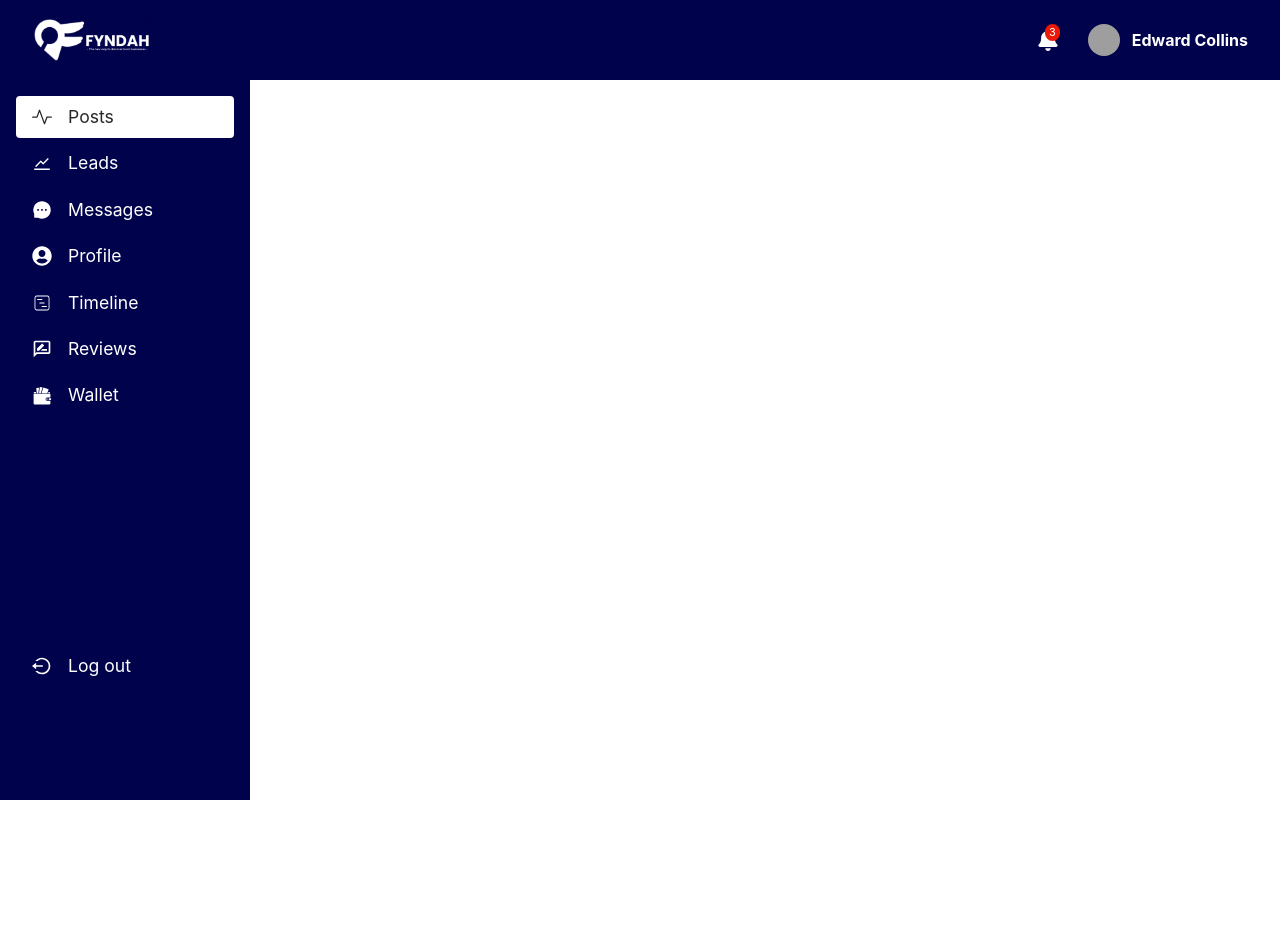
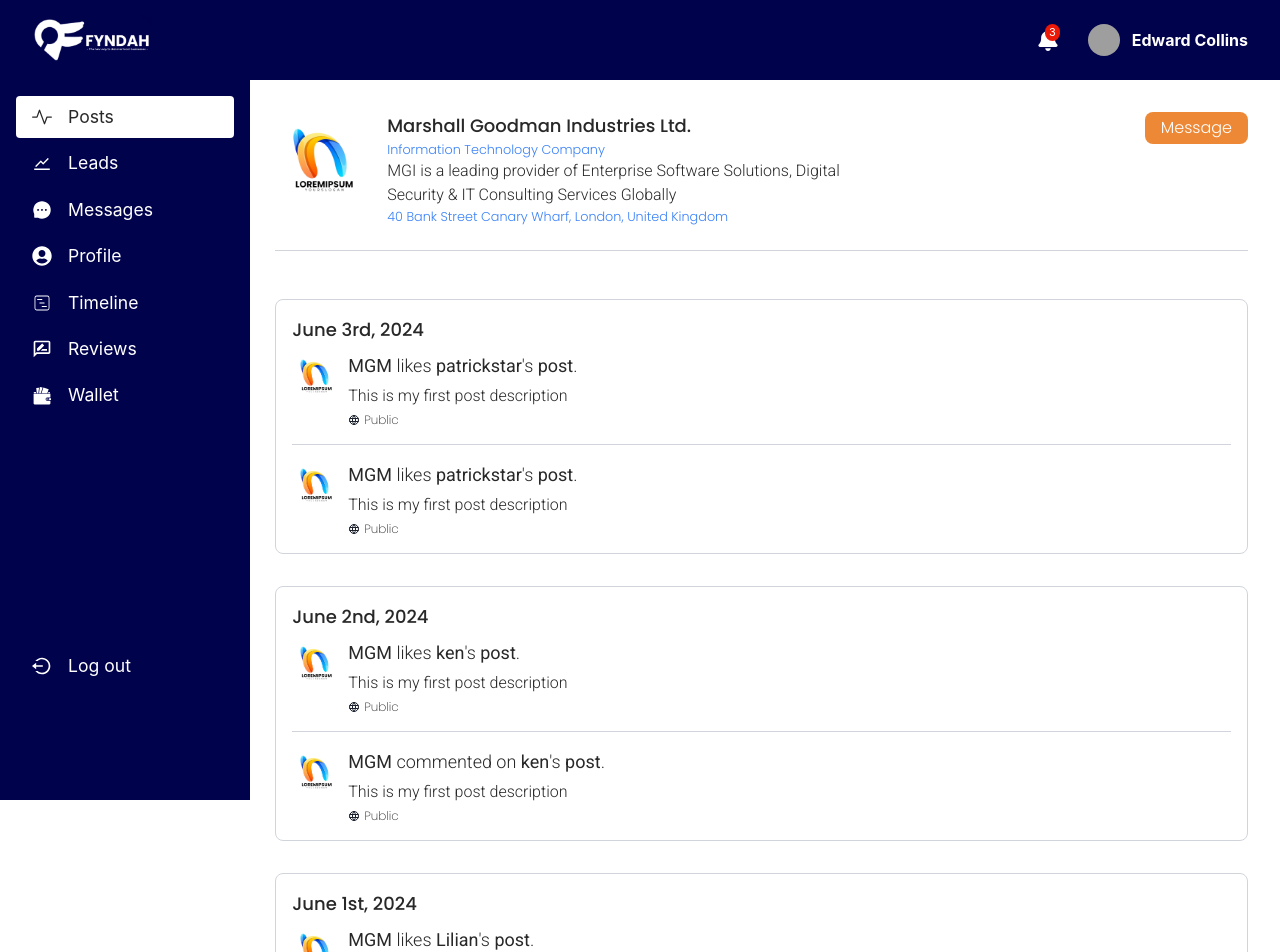
Before and after one commit to MarshallGoodmanIndustries/fyndah, a React (Vite) app: page /businessDashboard/1/timeline in a window 1280 px wide. Shown: the top 952 px of the page. Before the commit the page ends 800 px from the top, so only its background shows below. Built offline with nearby package versions, Linux system fonts and the light colour scheme; grey boxes are pictures that could not be loaded; what tailwindcss-animation-delay would draw is missing.

Commit message:
completed business timeline

```diff
--- a/src/components/businessDashboard/BusinessDashboardLayout.jsx
+++ b/src/components/businessDashboard/BusinessDashboardLayout.jsx
@@ -21,7 +21,6 @@ const BusinessDashboardLayout = () => {
         <section className='business-outlet w-screen'>
         <Outlet />
         </section>
-
     </div>
   )
 }
--- a/src/components/businessDashboard/Timeline.jsx
+++ b/src/components/businessDashboard/Timeline.jsx
@@ -1,9 +1,32 @@
-function BusinessTimeline () {
+import { BusinessTimeline } from "../uiComponents/business";
+import { businesslogo } from "../../assets/images";
+
+const Timeline = () => {
     return (
-        <div>
-           Business Timeline
-        </div>
-    )
+        <>
+            <section className="w-full flex sm:justify-end py-4 px-4 sm:px-5 md:px-6 lg:px-8">
+                <section className="w-full sm:max-w-[65%] md:max-w-[70%] lg:max-w-[75%] xl:max-w-[80%] flex flex-col items-center lg:items-start lg:flex-row pt-4 pb-6 gap-4 border-b border-gray-300">
+                    <div className="w-fit">
+                        <div className="max-w-24 rounded-full border-2 border-primary border-opacity-20">
+                            <img src={businesslogo} className="w-full h-full" alt="business timeline display" />
+                        </div>
+                        {/* <p className="font-poppins font-normal text-textDark text-base text-center">MGI</p> */}
+                    </div>
+                    <div className="flex flex-col text-center lg:text-start  sm:max-w-[70%] md:max-w-[60%] lg:max-w-[50%]">
+                        <h2 className="font-poppins text-textDark font-medium text-lg">Marshall Goodman Industries Ltd.</h2>
+                        <p className="font-poppins text-blue-500 font-light text-[0.8rem]">Information Technology Company</p>
+                        <p className="font-roboto font-light text-textDark text-base">MGI is a leading provider of Enterprise Software Solutions, Digital Security & IT Consulting Services Globally</p>
+                        <p className="font-poppins font-light text-blue-500 text-[0.8rem]">40 Bank Street Canary Wharf, London, United Kingdom</p>
+                    </div>
+                    <div className="flex-1 flex justify-end">
+                        <button className=" font-poppins text-base font-light text-primary bg-accent hover:bg-accentDark transition-all duration-300 rounded-lg py-1 px-4">Message</button>
+                    </div>
+                </section>
+            </section>
+            <BusinessTimeline />
+        </>
+
+)
 }
 
-export default BusinessTimeline;
+export default Timeline;
--- /dev/null
+++ b/src/components/uiComponents/business/BusinessTimeline.jsx
@@ -0,0 +1,39 @@
+import { timelineDummyData } from "../../../routes/Navigations";
+import { TbWorld } from "react-icons/tb";
+
+const BusinessTimeline = () => {
+  return (
+    <section>
+        <section className="w-full h-full flex flex-col gap-8 sm:items-end p-8">
+            {timelineDummyData?.map((data, index) => (
+                <div key={index} className="flex flex-col gap-2 p-2 sm:p-4 w-full sm:max-w-[55%] md:max-w-[65%] lg:max-w-[75%] xl:max-w-[80%]  rounded-lg border border-gray-300">
+                    <h2 className="font-poppins font-medium text-textDark text-base sm:text-lg">{data.timestamp}</h2>
+                    <ul>
+                        {data.details?.map((detail, index) => (
+                            <li key={index} className="businessTimelineSibling flex gap-2">
+                                <div className="w-full max-w-12 h-full rounded-full overflow-hidden">
+                                    <img src={detail.timelineImg} alt="post id profile display picture" />
+                                </div>
+                                <div className="flex flex-col gap-1">
+                                    <h3 className="font-roboto font-light text-textDark text-base sm:text-lg">
+                                        <span className="font-normal">{detail.timelineUserName} </span> {detail.timelineReaction}{detail.timelineReaction === "commented" && " on"} <span className="font-normal">{detail.timelinePostIdUsername}</span>&#39;s <span className="font-normal">post</span>.
+                                    </h3>
+                                    <p className="font-roboto font-light text-textDark text-sm sm:text-base w-full">{detail.timelinePostIdDescription}</p>
+                                    <div className="flex items-center gap-1">
+                                        <TbWorld className="w-3 h-3" />
+                                        <p className="font-poppins font-extralight text-textDark text-xs">Public</p>
+                                    </div>
+                                </div>
+                            </li>
+                        ))}
+                    </ul>
+                </div>
+
+            ))}
+
+        </section>
+    </section>
+  )
+}
+
+export default BusinessTimeline;
--- /dev/null
+++ b/src/components/uiComponents/business/index.js
@@ -0,0 +1,3 @@
+import BusinessTimeline from "./BusinessTimeline";
+
+export { BusinessTimeline};
--- a/src/components/uiComponents/index.js
+++ b/src/components/uiComponents/index.js
@@ -1,5 +1,6 @@
 import Button from "./Button";
 import { FeaturedPost, FeaturedPostLoading } from "./post";
+import { BusinessTimeline } from "./business";
 import SearchBusinessProfile from "./SearchBusinessProfile";
 import Loading from "./Loading";
 
--- a/src/index.css
+++ b/src/index.css
@@ -10,7 +10,11 @@
     background-repeat: no-repeat;
     background-size: cover;
 }
-
+.businessTimelineSibling + .businessTimelineSibling{
+    border-top: 1px solid rgb(209 213 219 / 1);
+    padding-top: 1rem;
+    margin-top: 1rem;
+}
 #postBox{
     scrollbar-width: thin;
 }
--- a/src/routes/Navigations.jsx
+++ b/src/routes/Navigations.jsx
@@ -1,4 +1,5 @@
 import { businesslogo } from "../assets/images";
+
 
 const landingPageNavMenu = [
     {
@@ -77,6 +78,87 @@ const searchQueryBusinessProfiles = [
       }
 ]
 
+const featuredPostsLoadingDummy = [1,2,3,4,5,6,7,8,9];
+
+const timelineDummyData = [
+    {
+        timestamp: "June 3rd, 2024",
+        details: [
+            {
+                timelineImg: businesslogo,
+                timelineUserName: "MGM",
+                timelineReaction: "likes",
+                timelinePostIdUsername: "patrickstar",
+                timelinePostIdDescription: 'This is my first post description',
+            },
+            {
+                timelineImg: businesslogo,
+                timelineUserName: "MGM",
+                timelineReaction: "likes",
+                timelinePostIdUsername: "patrickstar",
+                timelinePostIdDescription: 'This is my first post description',
+            },
+        ]
+    },
+    {
+        timestamp: "June 2nd, 2024",
+        details: [
+            {
+                timelineImg: businesslogo,
+                timelineUserName: "MGM",
+                timelineReaction: "likes",
+                timelinePostIdUsername: "ken",
+                timelinePostIdDescription: 'This is my first post description',
+            },
+            {
+                timelineImg: businesslogo,
+                timelineUserName: "MGM",
+                timelineReaction: "commented",
+                timelinePostIdUsername: "ken",
+                timelinePostIdDescription: 'This is my first post description',
+            },
+        ]
+    },
+    {
+        timestamp: "June 1st, 2024",
+        details: [
+            {
+                timelineImg: businesslogo,
+                timelineUserName: "MGM",
+                timelineReaction: "likes",
+                timelinePostIdUsername: "Lilian",
+                timelinePostIdDescription: 'This is my first post description',
+            },
+        ]
+    },
+    {
+        timestamp: "May 28th, 2024",
+        details: [
+            {
+                timelineImg: businesslogo,
+                timelineUserName: "MGM",
+                timelineReaction: "commented",
+                timelinePostIdUsername: "Linda",
+                timelinePostIdDescription: 'This is my first post description',
+            },
+            {
+                timelineImg: businesslogo,
+                timelineUserName: "MGM",
+                timelineReaction: "likes",
+                timelinePostIdUsername: "Linda",
+                timelinePostIdDescription: 'This is my first post description',
+            },
+            {
+                timelineImg: businesslogo,
+                timelineUserName: "MGM",
+                timelineReaction: "likes",
+                timelinePostIdUsername: "Linda",
+                timelinePostIdDescription: 'This is my first post description',
+            },
+        ]
+    },
+
+];
 
 const landingPageFooterMenu = [
     {
@@ -101,8 +183,5 @@ const landingPageFooterMenu = [
     },
 ]
 
-const featuredPostsLoadingDummy = [1,2,3,4,5,6,7,8,9];
 
-
-
-export {landingPageNavMenu, landingPageFooterMenu,  searchQueryCategories, searchQueryRatings, searchQueryBusinessProfiles, featuredPostsLoadingDummy};
+export {landingPageNavMenu, landingPageFooterMenu,  searchQueryCategories, searchQueryRatings, searchQueryBusinessProfiles, timelineDummyData, featuredPostsLoadingDummy};
```
